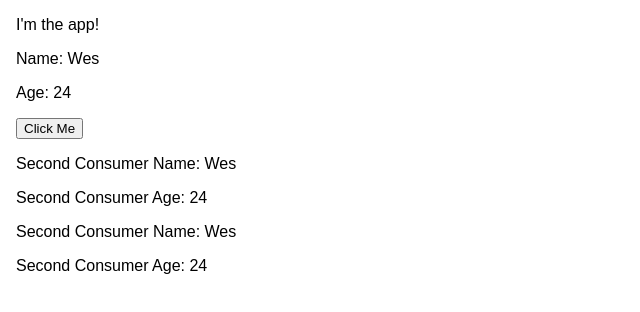
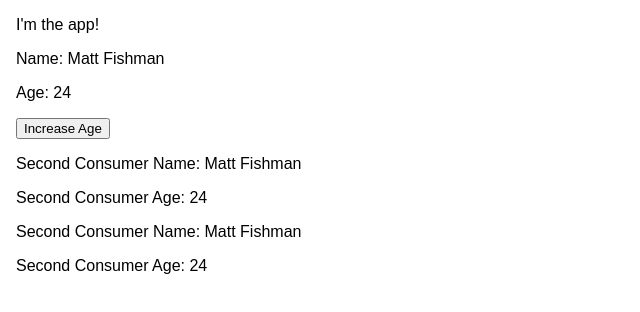
Before and after one commit to wabreisch/react-context-api-example, a React (Create React App) app: page / in a window 1280 px wide. Shown: the top 312 px of the page, without its empty margins (0-640 px from the left). Built offline with nearby package versions, Linux system fonts and the light colour scheme.

Commit message:
Finish state example

```diff
--- a/src/App.js
+++ b/src/App.js
@@ -8,7 +8,7 @@ import SecondTest from "./SecondTest";
 // the provider holds the state we wish to pass down indefinitely
 class MyProvider extends Component {
   state = {
-    name: "Wes",
+    name: "Matt Fishman",
     age: 24,
     cool: true
   };
@@ -19,7 +19,23 @@ class MyProvider extends Component {
       <MyContext.Provider
         value={{
           state: this.state,
-          updateAge: () => this.setState({ age: this.state.age + 1 })
+          updateAge: () => this.setState({ age: this.state.age + 1 }),
+          scrambleName: () => {
+            const currNameArray = this.state.name.split("");
+            let counter = currNameArray.length;
+
+            // Fisher-Yates shuffle the elements of the letters in the name array
+            while (counter > 0) {
+              const idx = Math.floor(Math.random() * counter);
+              counter--;
+
+              const tempValue = currNameArray[counter];
+              currNameArray[counter] = currNameArray[idx];
+              currNameArray[idx] = tempValue;
+            }
+
+            this.setState({ name: currNameArray.join("") });
+          }
         }}
       >
         {this.props.children}
--- a/src/Person.js
+++ b/src/Person.js
@@ -14,7 +14,7 @@ class Person extends Component {
               <React.Fragment>
                 <p>Name: {context.state.name}</p>
                 <p>Age: {context.state.age}</p>
-                <button onClick={context.updateAge}>Click Me</button>
+                <button onClick={context.updateAge}>Increase Age</button>
               </React.Fragment>
             );
           }}
--- a/src/SecondTest.js
+++ b/src/SecondTest.js
@@ -10,7 +10,9 @@ class SecondTest extends Component {
           {context => {
             return (
               <React.Fragment>
-                <p>Second Consumer Name: {context.state.name}</p>
+                <p onClick={context.scrambleName}>
+                  Second Consumer Name: {context.state.name}
+                </p>
                 <p>Second Consumer Age: {context.state.age}</p>
               </React.Fragment>
             );
```
